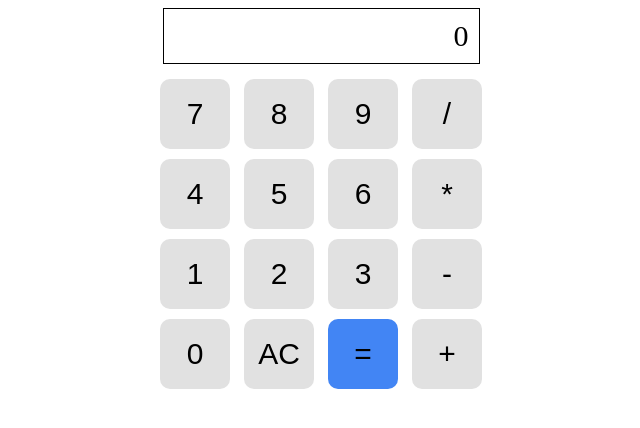
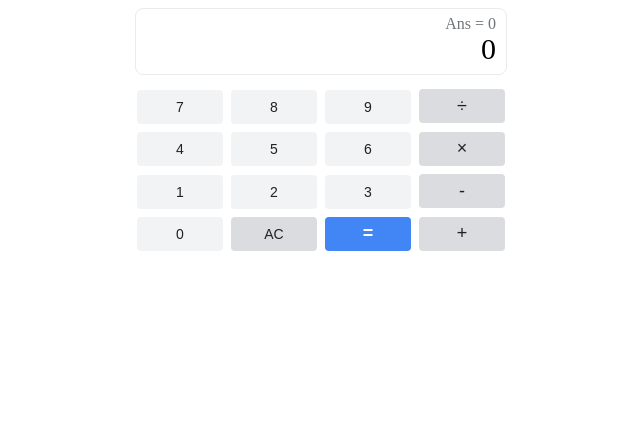
Before and after one commit to emnhanong/calculatorJS, a plain HTML site: page index.html in a window 1280 px wide. Both pictures are taken after a click on the button "AC". Shown: the whole page, without its empty margins (319-959 px from the left). Drawn offline with Linux system fonts and the light colour scheme.

Commit message:
commit code

```diff
--- a/index.css
+++ b/index.css
@@ -2,40 +2,66 @@ body{
     text-align: center;
 }
 .wrap-btn button{
-    width: 70px;
-    height: 70px;
-    color: black;
-    font-size: 30px;
+    width: 86px;
+    height: 34px;
+    color: #202124;
+    font-size: 14px;
     border: none;
-    border-radius: 10px;
-    background: #e1e1e1;
+    border-radius: 4px;
+    background: #f1f3f4;
     cursor: pointer;
-    margin: 5px;
-    transition: 0.3s;
+    margin: 4px 2px;
 }
-.wrap-btn button:hover{
-    background: #ececec;
-}
+
 input[type=text]{
     height: auto;
     width: 350px;
     margin: 10px 0px;
 }
-.equal{
-    background-color: #4285F4!important;
-    transition: 0.3s;
+.main .equal{
+    background-color: #4285f4;
+    font-weight: bold;
+    color: #fff;
+    font-size: 18px;
 }
-.equal:hover{
-    background-color: #a1c0f3!important;
+.main .operator{
+    background-color: #dadce0;
+    font-size: 18px;
 }
 .input{
-    border: 1px solid black;
-    width: 295px;
-    height: auto;
+    border: none;
+    font-size: 30px;
+    display: flex;
+    justify-content: end;
+    margin-bottom: -15px;
+    margin-right: 10px;
+}
+.main .wrap{
+    position: relative;
+    width: 370px;
+    margin: auto;
+    line-height: 80px;
+    border-radius: 8px;
+    border: 1px solid #ebebeb;
+    margin-bottom: 10px;
+}
+
+.main .reset{
+    background-color: #dadce0;
+}
+.main .answer{
+    position: absolute;
+    top: -25px;
+    right: 10px;
+    color: #70757a;
+}
+
+.wrap svg{
+    position: absolute;
+    top: 10px;
+    left: 10px;
+    color: Red;
     display: block;
-    margin: auto;
-    margin-bottom: 10px;
-    text-align: end;
-    padding: 10px;
-    font-size: 30px;
+    width: 22px;
+    height: 22px;
 }
--- a/index.html
+++ b/index.html
@@ -8,18 +8,22 @@
 </head>
 <body>
     <div class="main">
-        <span class="input" >0</span>
+        <div class="wrap">
+            <span class="answer"></span>
+            <span class="input">0</span>
+        </div>
+
         <div class="wrap-btn">
             <button class="number">7</button>
             <button class="number">8</button>
             <button class="number">9</button>
-            <button onclick="handleOperator('/')" class="operator">/</button>
+            <button onclick="handleOperator('÷')" class="operator">÷</button>
         </div>
         <div class="wrap-btn">
             <button class="number">4</button>
             <button class="number">5</button>
             <button class="number">6</button>
-            <button onclick="handleOperator('*')" class="operator">*</button>
+            <button onclick="handleOperator('×')" class="operator">×</button>
         </div>
         <div class="wrap-btn">
             <button class="number">1</button>
--- a/index.js
+++ b/index.js
@@ -2,27 +2,31 @@
 const input = document.querySelector(".input");
 const question = document.querySelector(".question");
 const items = Array.from(document.querySelectorAll(".number"));
+const answer = document.querySelector(".answer");
 
 items.forEach(function(item) {
     item.addEventListener('click', function() {
         if(input.innerHTML === "0") input.innerHTML = "";
         input.innerHTML += item.innerHTML;
+        answer.innerHTML = "Ans = 0";
     })
 })
 
 
 function handleReset() {
+    const saveAnswer = answer.innerHTML.replace(answer.innerHTML, "Ans = " + eval(input.innerHTML));
+    answer.innerHTML = saveAnswer;
     input.innerHTML = "0"
 }
 
 
 function handleOperator(param) {
+
     const lastCharacter = input.innerHTML.slice(-1);
     const secondCharacter = input.innerHTML.slice(-2);
     const newHTML = input.innerHTML.slice(0, -1) + param;
 
-
-    if(lastCharacter === "/" || lastCharacter === "+" || lastCharacter === "*" ){
+    if(lastCharacter === "÷" || lastCharacter === "+" || lastCharacter === "×" ){
         if(param === "-"){
             input.innerHTML += param;
         }
@@ -31,7 +35,7 @@ function handleOperator(param) {
         }
     }
     else {
-        if(secondCharacter === "*-" || secondCharacter === "/-" || secondCharacter === "+-" ){
+        if(secondCharacter === "×-" || secondCharacter === "÷-" || secondCharacter === "+-" ){
             return
         }
         else if(lastCharacter === "-"){
@@ -46,8 +50,23 @@ function handleOperator(param) {
 
 function handleEqual() {
     const lastCharacter = input.innerHTML.slice(-1);
-    if(lastCharacter === "/" || lastCharacter === "+" || lastCharacter === "-" || lastCharacter === "*"){
+    if(lastCharacter === "÷" || lastCharacter === "+" || lastCharacter === "-" || lastCharacter === "×"){
         return
     }
-    input.innerHTML = eval(input.innerHTML)
+    answer.innerHTML = input.innerHTML + "=";
+
+    // const replaceOperator = input.innerHTML.replace("×" , "*" );
+
+    const replaceOperator = input.innerHTML.replace(/×|÷/gi , function (x) {
+        if(x === "×"){
+            return "*"
+        }
+        else{
+            return "/"
+        }
+    } );
+
+
+    input.innerHTML = eval(replaceOperator)
+    console.log(input.innerHTML);
 }
```
